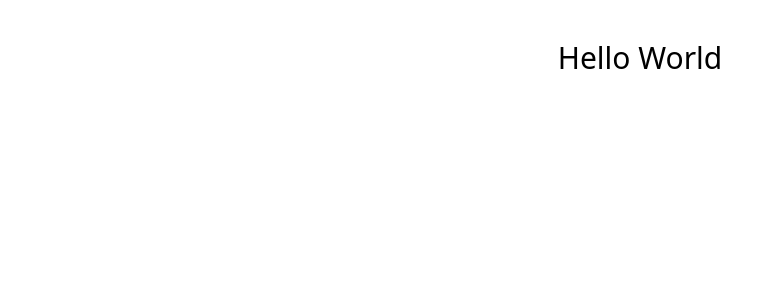
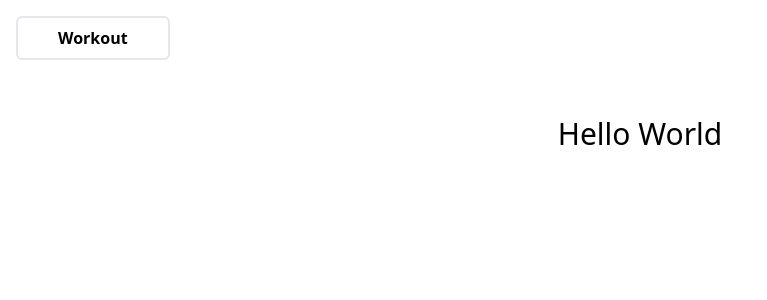
Before and after one commit to paresiqbal/mern-exercise, a React (Vite) app in the folder client/: page / in a window 1280 px wide. Shown: the top 300 px of the page, without its empty margins (0-767 px from the left). Built offline with nearby package versions, Linux system fonts and the light colour scheme.

Commit message:
Nav template complete

```diff
--- /dev/null
+++ b/client/src/components/Nav.jsx
@@ -0,0 +1,15 @@
+// Rrd
+import { Link } from "react-router-dom";
+
+export default function Nav() {
+  return (
+    <div className="flex p-4">
+      <Link
+        to={"/"}
+        className="border-2 py-2 px-10 rounded-md  font-bold hover:border-green-500"
+      >
+        Workout
+      </Link>
+    </div>
+  );
+}
--- a/client/src/layout/MainLayout.jsx
+++ b/client/src/layout/MainLayout.jsx
@@ -1,10 +1,14 @@
 // Rdd
 import { Outlet } from "react-router-dom";
+
+// Components
+import Nav from "../components/Nav";
 
 export default function MainLayout() {
   return (
     <div>
       <main>
+        <Nav />
         <Outlet />
       </main>
     </div>
```
